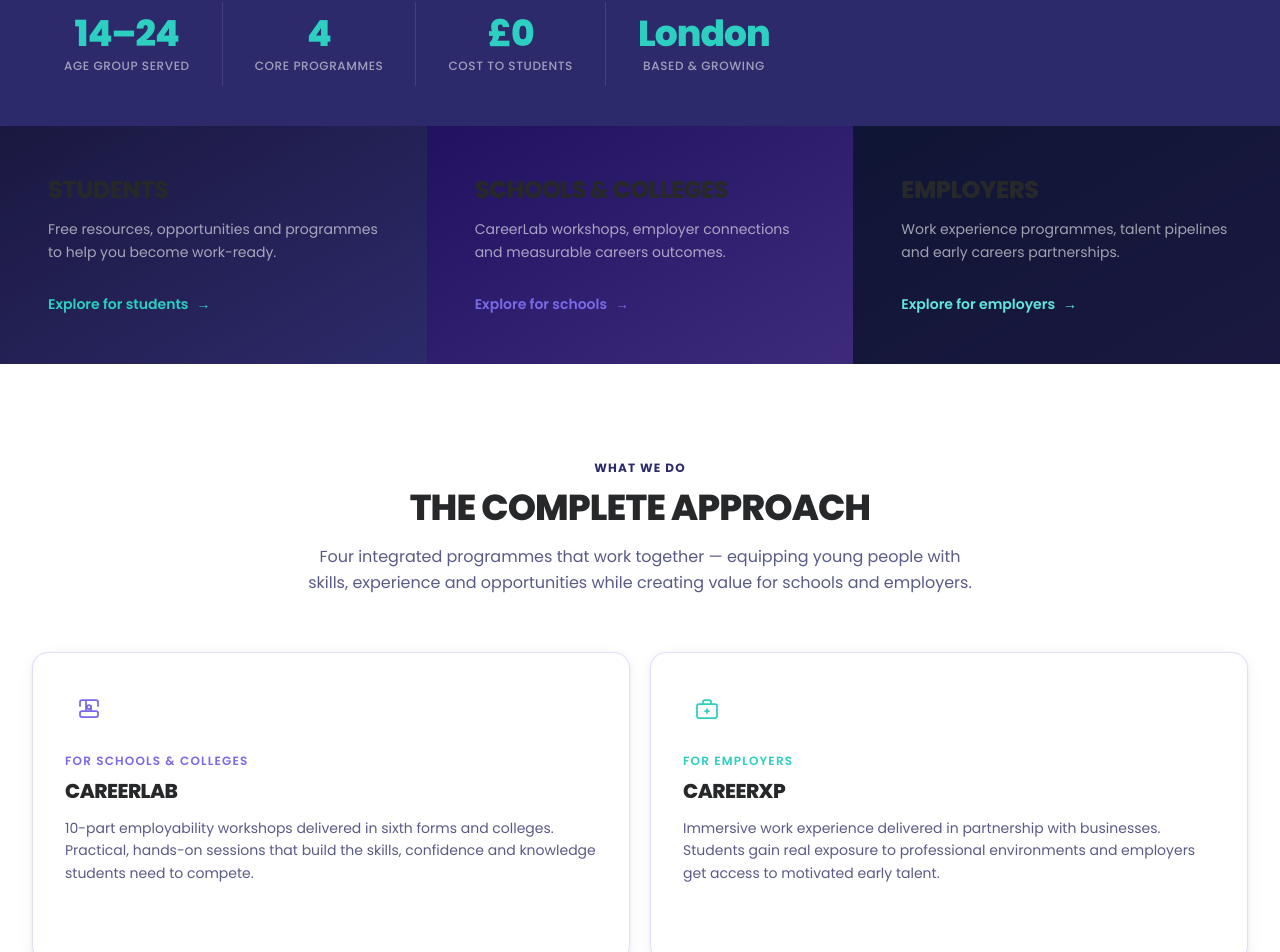
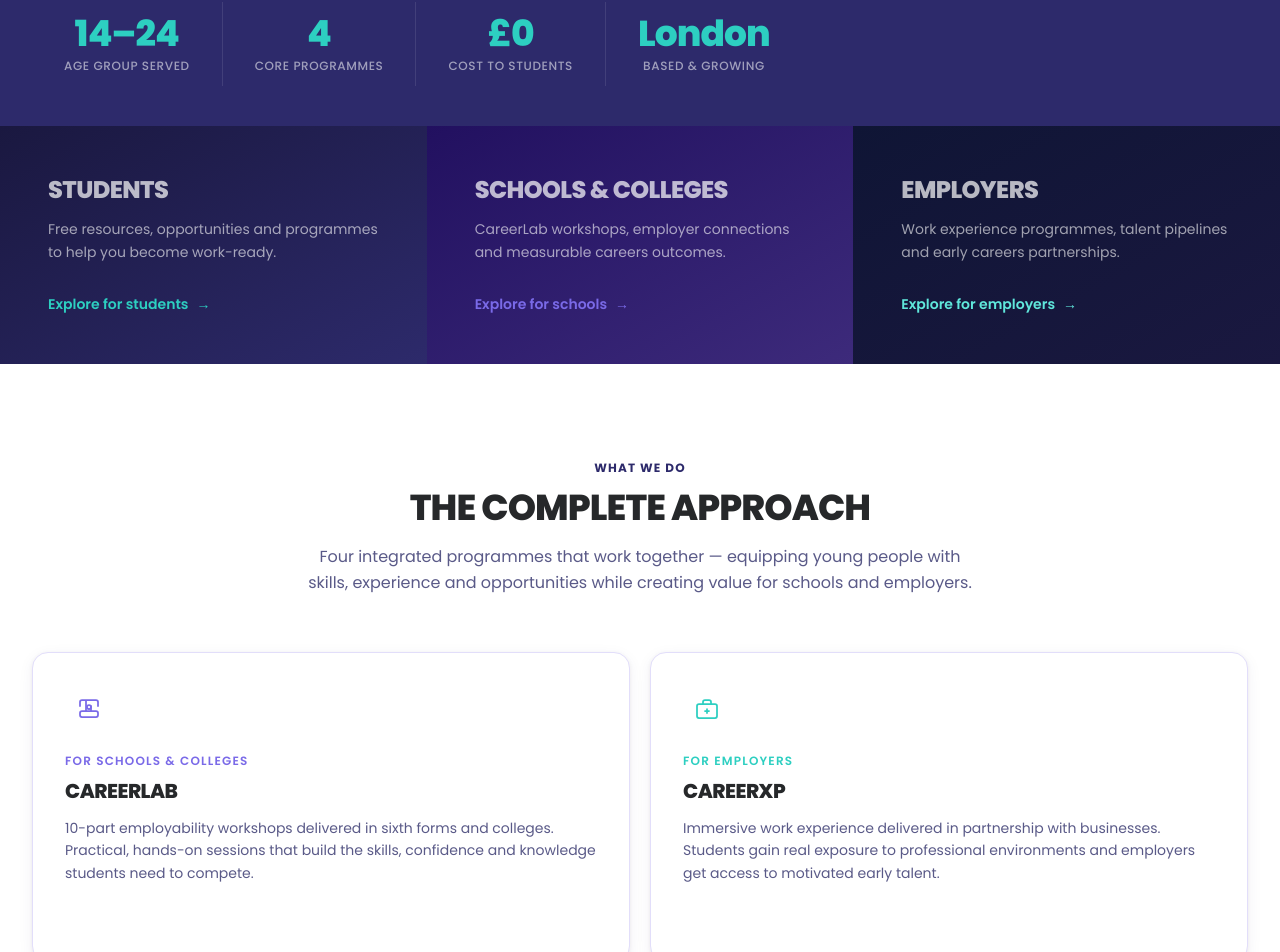
Before and after one commit to Ntum8a/careerguide-main, a Next.js app: page / in a window 1280 px wide. Shown: the part 839-1791 px from the top of the page. Built offline with nearby package versions, Linux system fonts and the light colour scheme.

Commit message:
Make audience card titles visible — add text-white/70 base colour
Global h2 rule was overriding inherited white with near-black body colour.
Adding explicit text-white/70 (brightens to full white on hover) fixes it.

Co-Authored-By: Claude Sonnet 4.6 <noreply@anthropic.com>

```diff
--- a/app/page.tsx
+++ b/app/page.tsx
@@ -167,7 +167,7 @@ export default function HomePage() {
               style={{ background: `linear-gradient(to right, transparent, ${a.accentColor}, transparent)` }} />
 
             <div className="relative">
-              <h2 className="text-2xl font-extrabold uppercase tracking-tight mb-3 group-hover:text-white transition-colors">{a.label}</h2>
+              <h2 className="text-2xl font-extrabold uppercase tracking-tight mb-3 text-white/70 group-hover:text-white transition-colors">{a.label}</h2>
               <p className="text-white/60 text-sm leading-relaxed mb-7 group-hover:text-white/75 transition-colors">{a.desc}</p>
               <span className="inline-flex items-center gap-2 text-sm font-semibold transition-all duration-200"
                 style={{ color: a.accentColor }}>
```
